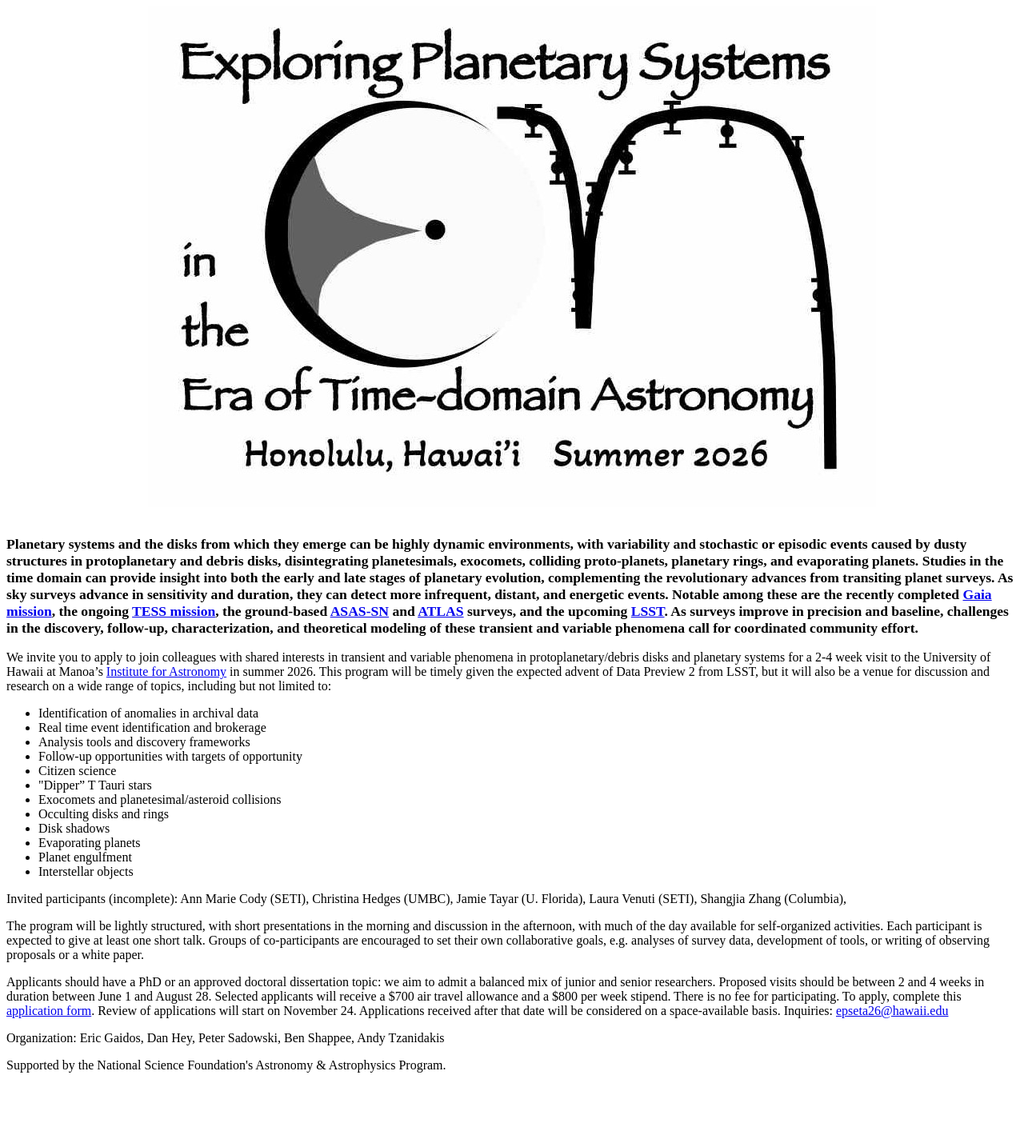
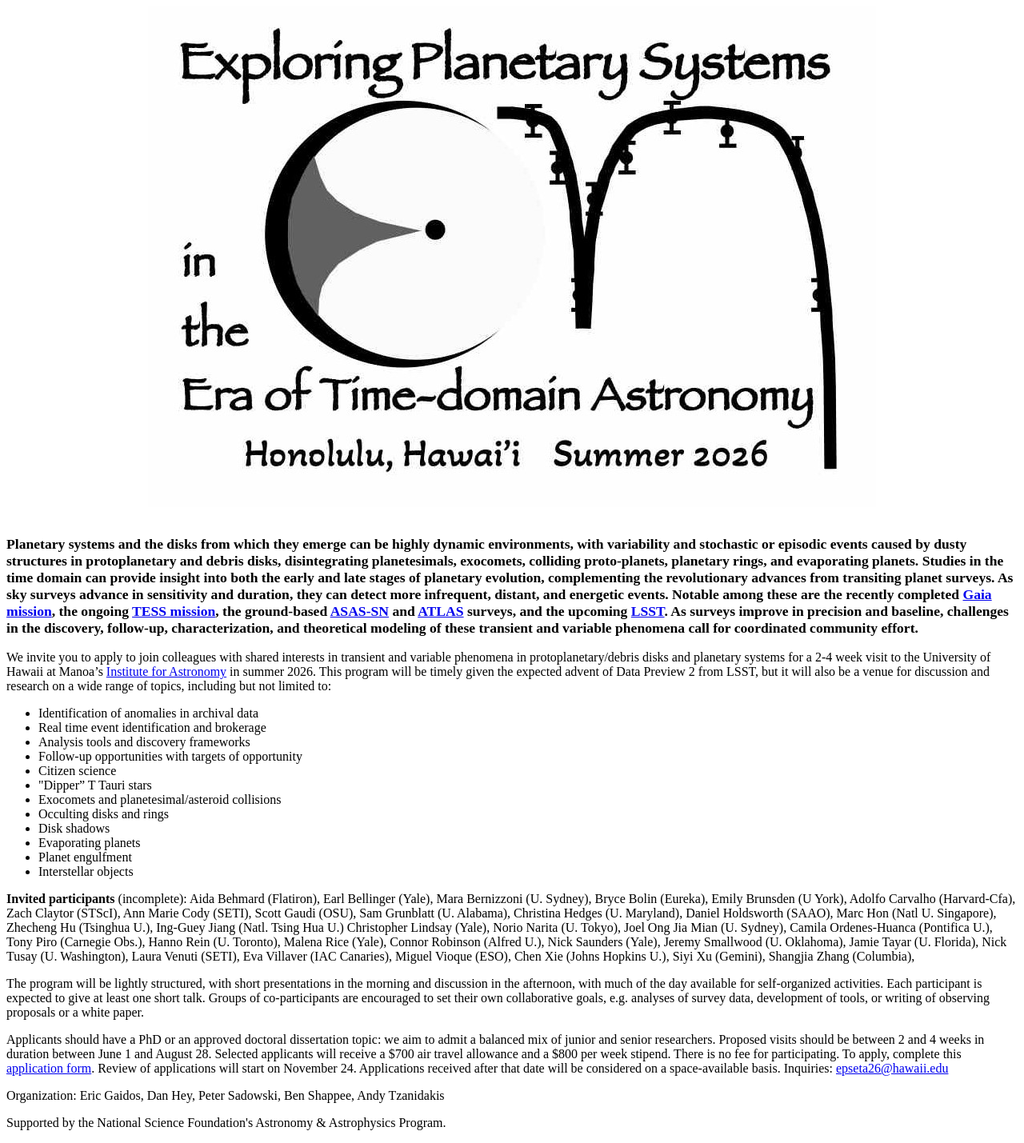
Before and after one commit to egaidos/egaidos.github.io, a Jekyll site: the page epseta26.html, which Jekyll copies as it is, in a window 1280 px wide. Shown: the whole page at 80% size. Built offline with Jekyll 4.4.1, drawn with Linux system fonts in a browser that asks for light colours; a style sheet for code colours, icons or effects is not loaded; before the commit the page ends 1357 px from its top, so only the background shows below that.

Commit message:
Update epseta26.html

```diff
--- a/epseta26.html
+++ b/epseta26.html
@@ -54,7 +54,18 @@ img {
 <li>Interstellar objects</li>
 </ul>
 
-Invited participants (incomplete): Ann Marie Cody (SETI), Christina Hedges (UMBC), Jamie Tayar (U. Florida), Laura Venuti (SETI), Shangjia Zhang (Columbia),
+<p><b>Invited participants</b> (incomplete): Aida Behmard (Flatiron), Earl Bellinger (Yale),
+  Mara Bernizzoni (U. Sydney), Bryce Bolin (Eureka), Emily Brunsden (U York),
+  Adolfo Carvalho (Harvard-Cfa), Zach Claytor (STScI), Ann Marie Cody (SETI), Scott Gaudi (OSU),
+  Sam Grunblatt (U. Alabama),
+  Christina Hedges (U. Maryland), Daniel Holdsworth (SAAO),  Marc Hon (Natl U. Singapore),
+  Zhecheng Hu (Tsinghua U.), Ing-Guey Jiang (Natl. Tsing Hua U.) Christopher Lindsay (Yale),
+  Norio Narita (U. Tokyo), Joel Ong Jia Mian (U. Sydney),
+  Camila Ordenes-Huanca (Pontifica U.), Tony Piro (Carnegie Obs.), Hanno Rein (U. Toronto),
+  Malena Rice (Yale), Connor Robinson (Alfred U.), Nick Saunders (Yale), Jeremy Smallwood (U. Oklahoma),
+  Jamie Tayar (U. Florida), Nick Tusay (U. Washington), Laura Venuti (SETI), Eva Villaver (IAC Canaries),
+  Miguel Vioque (ESO), Chen Xie (Johns Hopkins U.), Siyi Xu (Gemini),
+  Shangjia Zhang (Columbia),</p>
 
 <p>The program will be lightly structured, with short presentations in the morning and discussion in the afternoon, with much of the day available for self-organized activities.  Each participant is expected to give at least one short talk.  Groups of co-participants are encouraged to set their own collaborative goals, e.g. analyses of survey data, development of tools, or writing of observing proposals or a white paper.</p>
 
```
